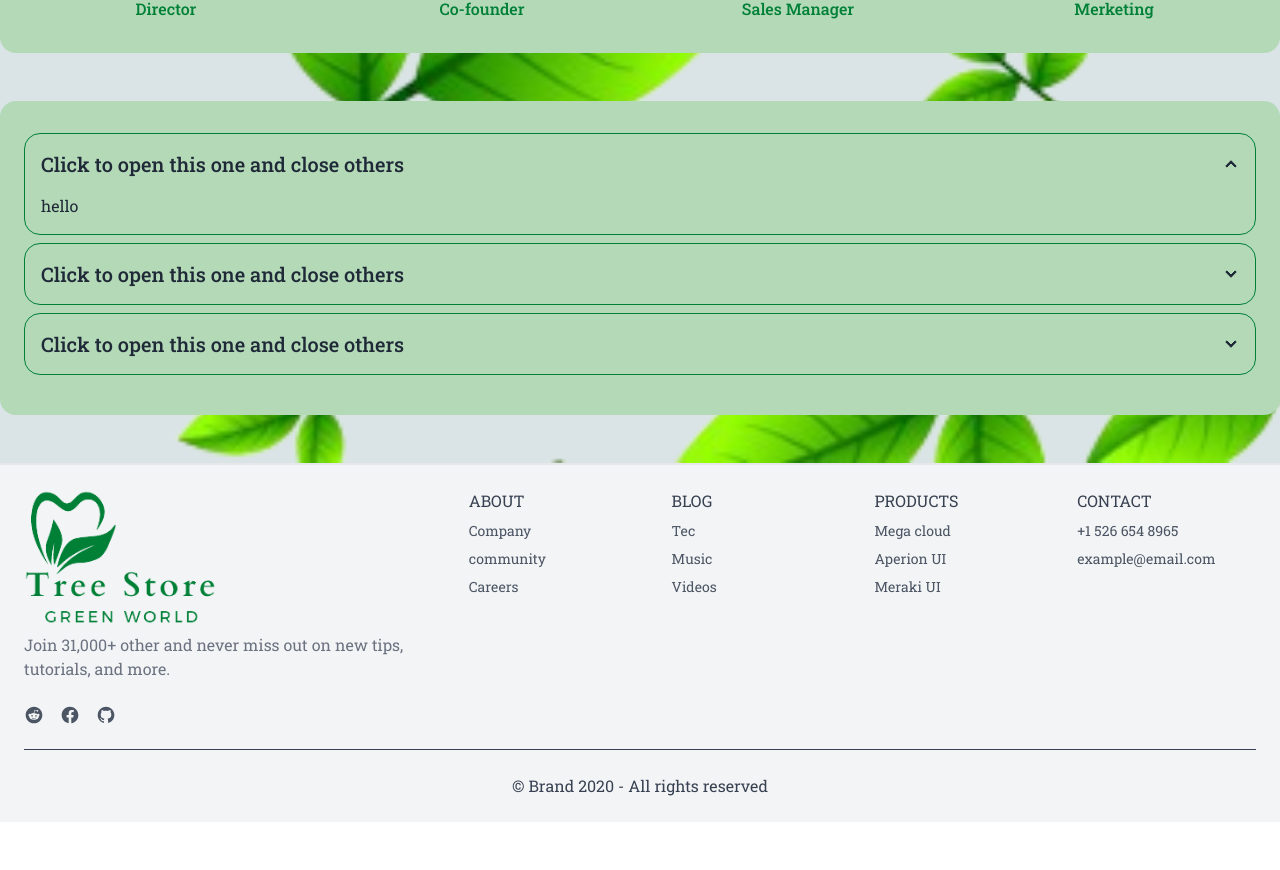
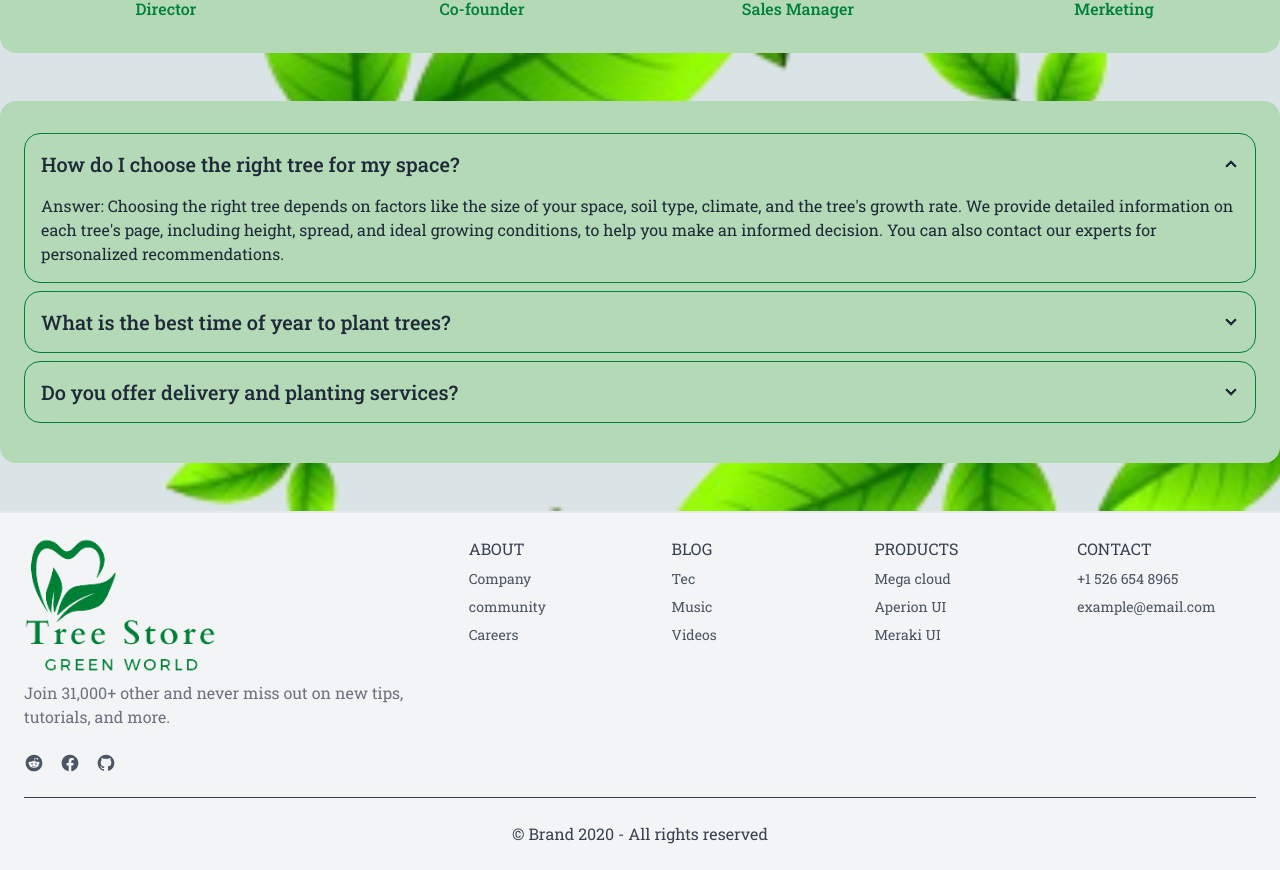
Before and after one commit to abusaiyedjoy/Trees-Store, a React (Vite) app: page /about in a window 1280 px wide. Shown: the part 1391-2261 px from the top of the page. Before the commit the page ends 2213 px from the top, so only its background shows below. Built offline with nearby package versions, Linux system fonts and the light colour scheme.

Commit message:
Update FAQ

```diff
--- a/src/Pages/AboutUS/AboutUS.jsx
+++ b/src/Pages/AboutUS/AboutUS.jsx
@@ -155,23 +155,23 @@ const AboutUS = () => {
                 <section className="bg-[#b3d9b7] my-12  px-6 py-8 rounded-2xl container mx-auto w-full">
                     <div className="collapse collapse-arrow bg-transparent border border-primary mb-2">
                         <input type="radio" name="my-accordion-2" defaultChecked />
-                        <div className="collapse-title text-xl font-medium">Click to open this one and close others</div>
+                        <div className="collapse-title text-xl font-medium">How do I choose the right tree for my space?</div>
                         <div className="collapse-content">
-                            <p>hello</p>
+                            <p>Answer: Choosing the right tree depends on factors like the size of your space, soil type, climate, and the tree's growth rate. We provide detailed information on each tree's page, including height, spread, and ideal growing conditions, to help you make an informed decision. You can also contact our experts for personalized recommendations.</p>
                         </div>
                     </div>
                     <div className="collapse collapse-arrow bg-transparent border border-primary mb-2">
                         <input type="radio" name="my-accordion-2" />
-                        <div className="collapse-title text-xl font-medium">Click to open this one and close others</div>
+                        <div className="collapse-title text-xl font-medium">What is the best time of year to plant trees?</div>
                         <div className="collapse-content">
-                            <p>hello</p>
+                            <p>Answer: The best time to plant trees generally depends on your location and the type of tree. For most regions, fall and spring are ideal because of the moderate temperatures and ample rainfall. However, some trees may prefer different planting times, which we mention in the product details. Check our seasonal planting guide for specific advice.</p>
                         </div>
                     </div>
                     <div className="collapse collapse-arrow bg-transparent border border-primary mb-2">
                         <input type="radio" name="my-accordion-2" />
-                        <div className="collapse-title text-xl font-medium">Click to open this one and close others</div>
+                        <div className="collapse-title text-xl font-medium">Do you offer delivery and planting services?</div>
                         <div className="collapse-content">
-                            <p>hello</p>
+                            <p>Answer: Yes, we offer delivery and planting services for an additional fee. Our team ensures that your tree is delivered safely and planted properly in your desired location. You can select these options at checkout or contact us for a customized quote based on your location and the type of tree.</p>
                         </div>
                     </div>
                 </section>
```
